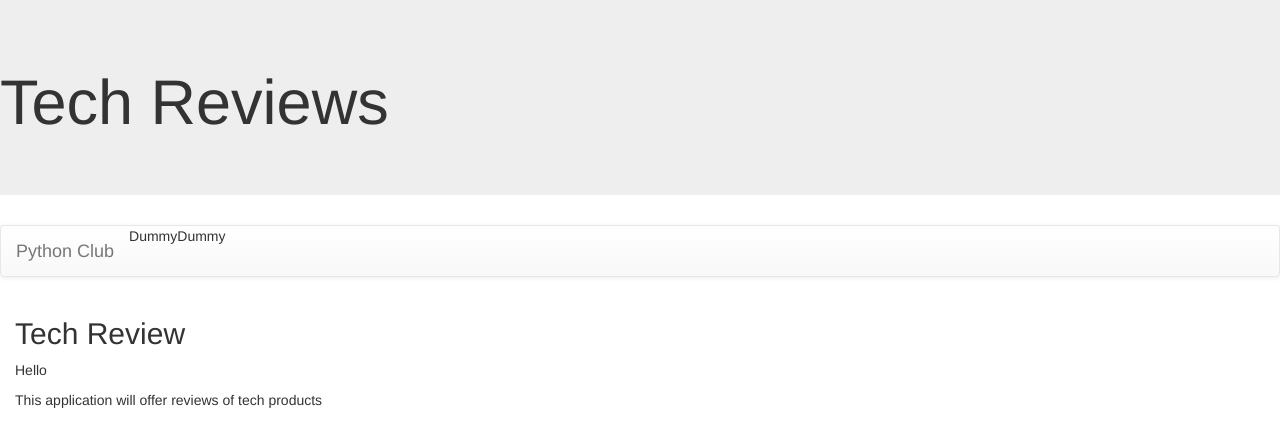
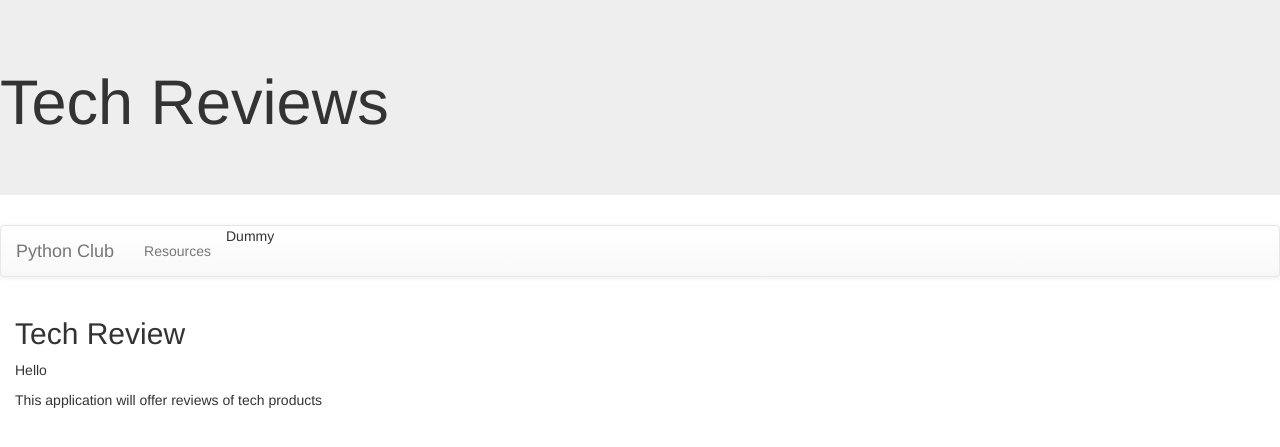
Before and after one commit to DanielGebre2022/pythonClubSite, a Django app: page /club/ in a window 1280 px wide. Shown: the top 447 px of the page. Run offline with Django 4.2, Linux system fonts and the light colour scheme; some libraries are stand-ins or nearby versions.

Commit message:
resourceview

```diff
--- a/PyCl/club/templates/base.html
+++ b/PyCl/club/templates/base.html
@@ -16,7 +16,7 @@
 <a class="navbar-brand" href="{% url 'index' %}">Python Club</a>
 </div>
 <ul class="nav navbar-nav">
-<li>Dummy</li>
+<li><a href="{% url 'resources' %}"> Resources</a></a></li>
 <li>Dummy</li>
 </ul>
 </div>
--- a/PyCl/club/urls.py
+++ b/PyCl/club/urls.py
@@ -3,5 +3,6 @@ from . import views
 
 urlpatterns = [
     path('', views.index, name='index'),
+    path('resources/', views.resources, name='resources')
 
 ]
--- a/PyCl/club/views.py
+++ b/PyCl/club/views.py
@@ -1,5 +1,11 @@
 from django.shortcuts import render
+from .models import Resource
+
 
 # Create your views here.
 def index(request):
     return render(request, 'club/index.html')
+
+def resources(request):
+    resource_list=Resource.objects.all()
+    return render(request, 'club/resources.html', {'resource_list': resource_list})
```
Also changed, not shown: PyCl/club/templates/club/resources.html (added, +11 -0 lines).
